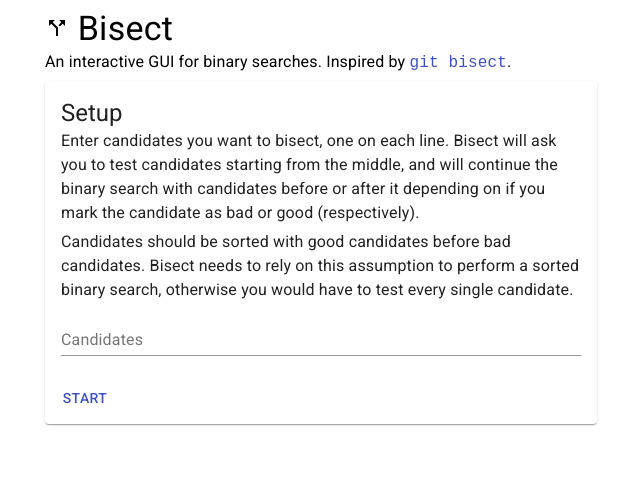
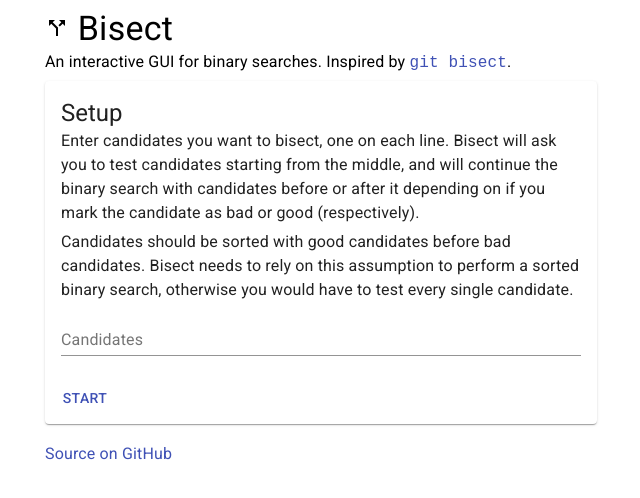
Before and after one commit to nickserv/bisect, a React (Create React App) app: page / in a window 1280 px wide. Shown: the top 498 px of the page, without its empty margins (319-959 px from the left). Built offline with nearby package versions, Linux system fonts and the light colour scheme.

Commit message:
Add source link

```diff
--- a/src/App.tsx
+++ b/src/App.tsx
@@ -29,6 +29,14 @@ export default function App() {
       ) : (
         <SetupForm onSubmit={setCandidates} />
       )}
+
+      <br />
+
+      <Typography>
+        <Link href="https://github.com/nickmccurdy/bisect">
+          Source on GitHub
+        </Link>
+      </Typography>
     </Container>
   )
 }
```
